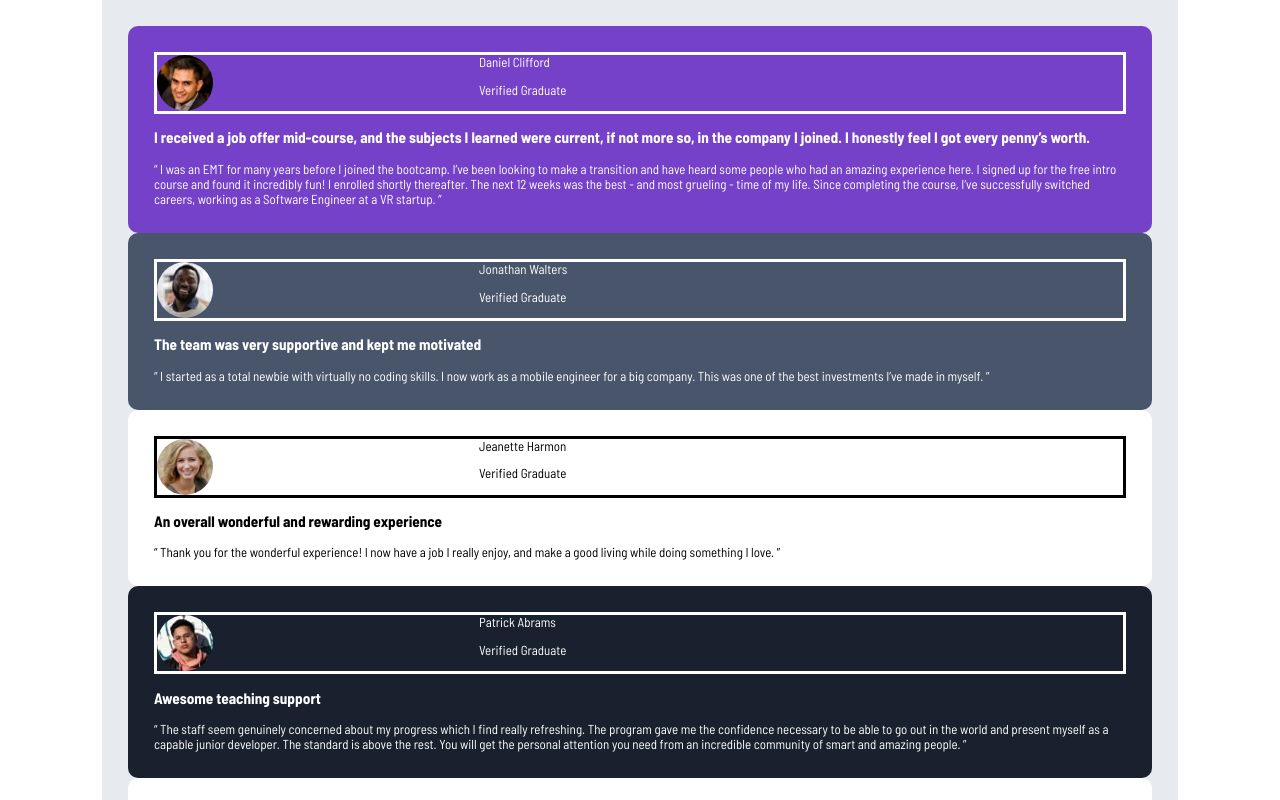
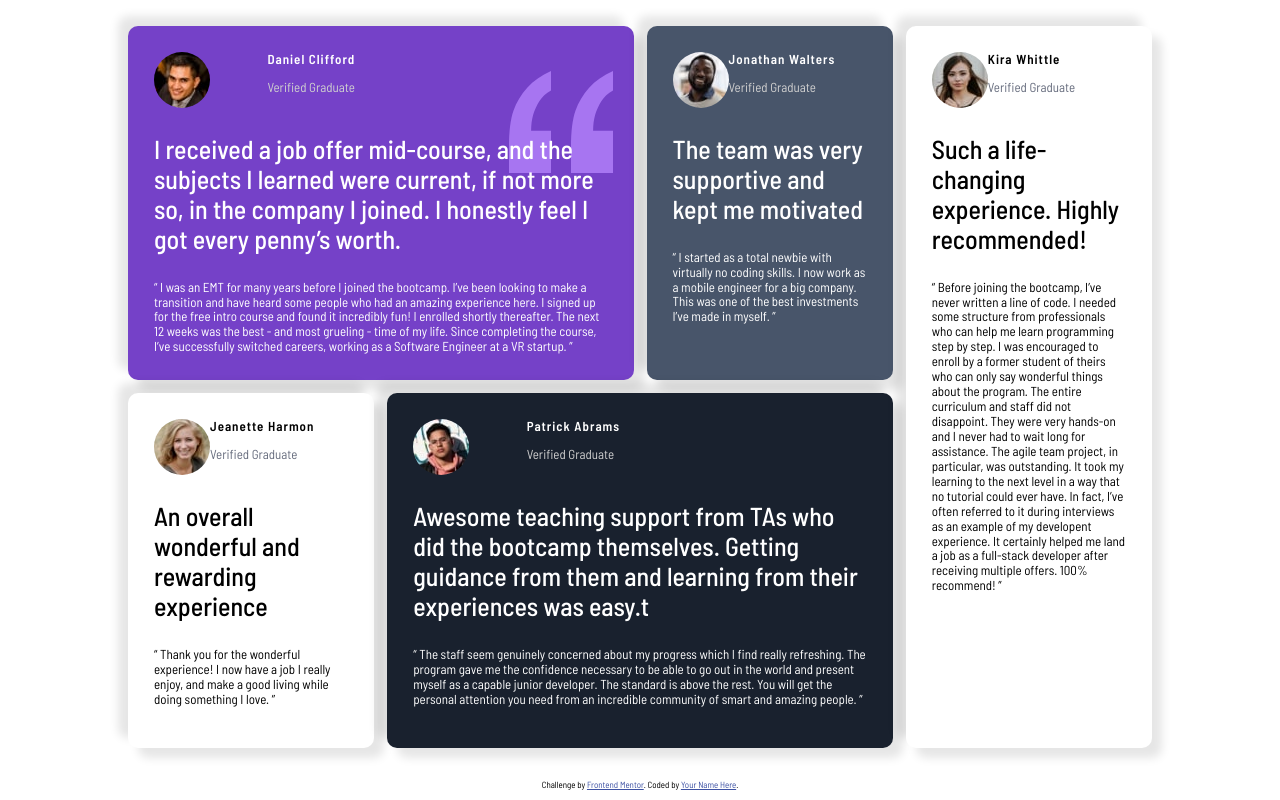
Before and after one commit to muhammad-medhat/fem-Testimonials-grid-section, a plain HTML site: page index.html in a window 1280 px wide. Shown: the top 800 px of the page. Drawn offline with Linux system fonts and the light colour scheme.

Commit message:
style: enhance card layout and update testimonials text

```diff
--- a/assets/css/style.css
+++ b/assets/css/style.css
@@ -16,32 +16,82 @@ html{
     font-family: "Barlow Semi Condensed", sans-serif;
 
     body{
+        /* background-color: red; */
         display: flex;
         flex-direction: column;
         gap:0.5rem;
         align-items: center;
         .cont{
+            display: flex;
+            flex-direction: column;
+            justify-content: center;
+            align-items: center;
+            gap: 1rem;
             padding: 2em;
             width:80%;
-            background-color: var(--grey-100);
-            justify-content: center;
-            .card.daniel{background-color: var(--purpl-500);color: var(--white);}
-            .card.jonathan{background-color: var(--grey-500);color: var(--white);}
+            /* background-color: var(--grey-100); */
+            /*********specific card******/
+            .card.daniel{
+                background-color: var(--purpl-500);color: var(--white);
+                .meta .status{color:var(--grey-200)}
+            }
+            .card.jonathan{
+                background-color: var(--grey-500);color: var(--white);
+                .meta .status{color:var(--grey-200)}
+            }
             .card.jeanette{background-color: var(--white);}
-            .card.patrick{background-color: var(--dark-blue);color: var(--white);}
+            .card.patrick{
+                background-color: var(--dark-blue);color: var(--white);
+                .meta .status{color:var(--grey-200)}
+
+            }
             .card.kira{background-color: var(--white);}
+            /**********************************/
             .card{
                 border-radius: 10px;
                 background-color: var(--grey-100);
-                padding: 2rem;;
-                .meta{border:solid;
+                padding: 2rem;
+                box-shadow: 10px 10px 10px rgba(0, 0, 0, .1),-10px -10px 10px rgba(0, 0, 0, .1);
+
+                .meta{
                     display: grid;
                     grid-template-rows: repeat(2,auto);
-                    grid-template-columns: 1fr 2fr;
-                    img.avatar{border-radius:50%;grid-row: 1/span2;}
+                    grid-template-columns: 1fr 3fr;
+                    img.avatar{border-radius:50%;grid-row: 1/span 2;}
+                    .title{font-weight: 600;letter-spacing: 1px;}
+                    .status{color:var(--grey-400) ;}
+                }
+                .card-cont{
+
+                    .title{font-size: 2rem;font-weight: 500;}
                 }
 
             }
         }
     }
 }
+/****************************************/
+@media(min-width:800px){
+    html{
+        body{
+            .cont{
+                display: grid;
+                grid-template-columns: repeat(4,1fr);
+                grid-template-rows: repeat(2,1fr);
+                align-items: stretch;
+                .card.daniel{
+                    grid-column: 1/span 2;
+                    background-image: url(../img/bg-pattern-quotation.svg);
+                    background-repeat: no-repeat;
+                    background-repeat:no-repeat;
+                    background-position-x: 95%;
+                    background-position-y: 18%;
+                }
+                .card.jonathan{grid-column: 3}
+                .card.jeanette{}
+                .card.patrick{grid-column: span 2;}
+                .card.kira{grid-column: 4; grid-row: 1 / span 2;}
+                }
+        }
+    }
+}
--- a/index.html
+++ b/index.html
@@ -80,7 +80,7 @@
       <p class="status">Verified Graduate</p>
     </div>
     <div class="card-cont">
-        <h3 class="title">Awesome teaching support</h3>
+        <h3 class="title">  Awesome teaching support from TAs who did the bootcamp themselves. Getting guidance from them and learning from their experiences was easy.t</h3>
         <div class="desc">
           “ The staff seem genuinely concerned about my progress which I find really refreshing. The program
           gave me the confidence necessary to be able to go out in the world and present myself as a capable
@@ -98,7 +98,6 @@
     <div class="card-cont">
       <h3 class="title">Such a life-changing experience. Highly recommended!</h3>
       <div class="desc">
-
         “ Before joining the bootcamp, I’ve never written a line of code. I needed some structure from
         professionals who can help me learn programming step by step. I was encouraged to enroll by a former
         student of theirs who can only say wonderful things about the program. The entire curriculum and staff
```
